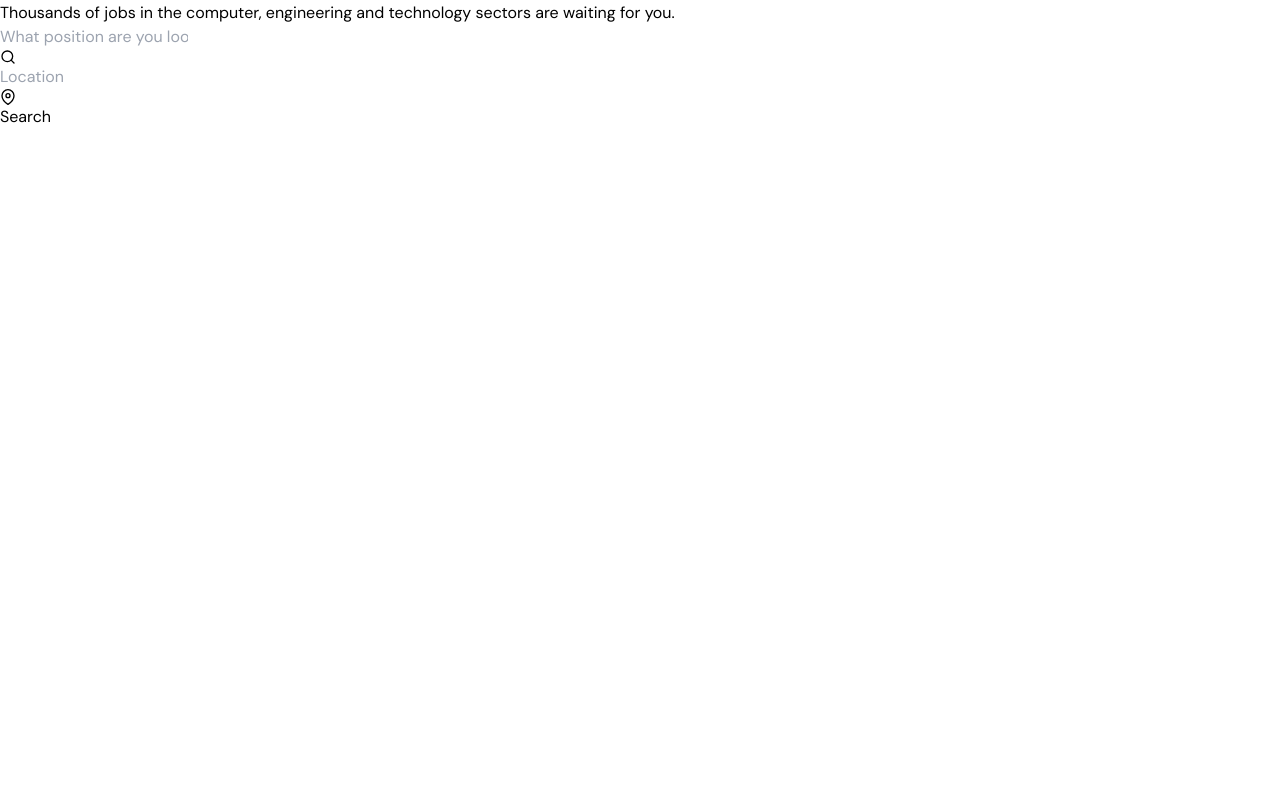
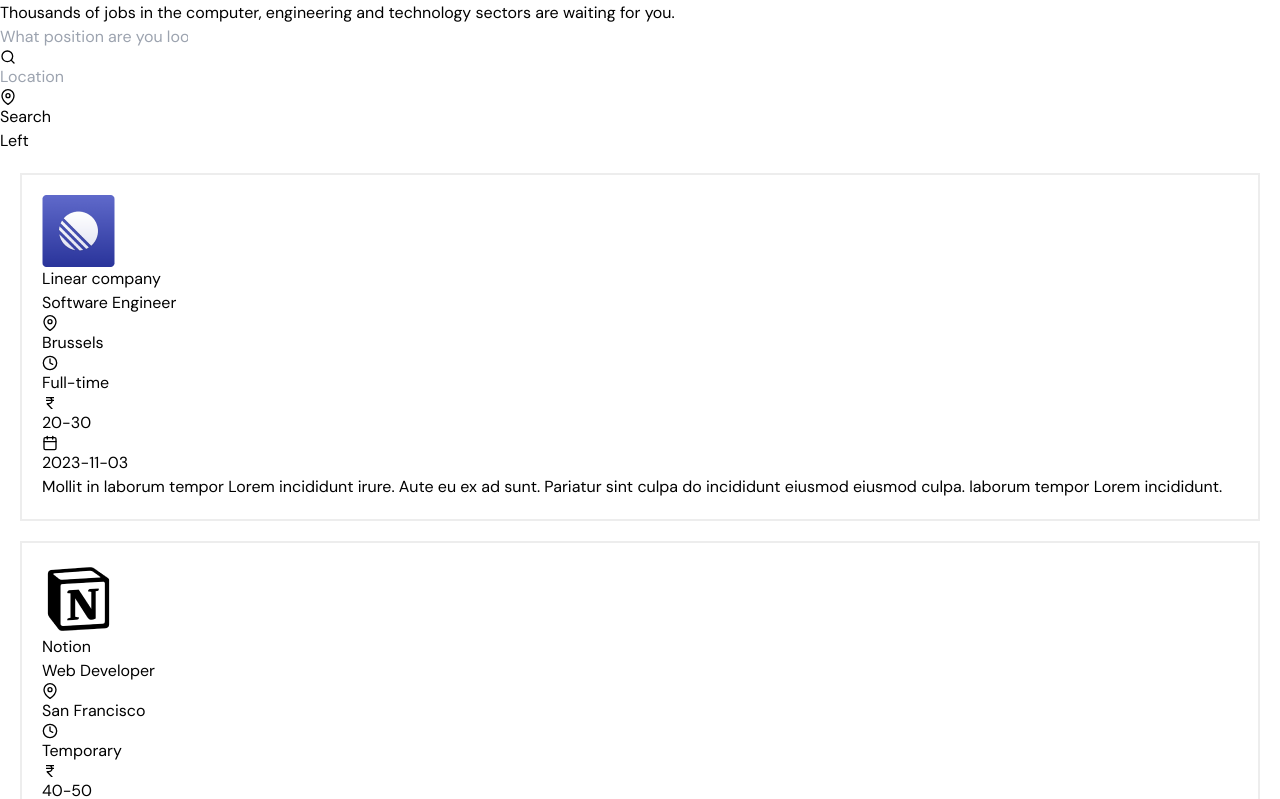
Before and after one commit to sshah711/mern-job, a React (Vite) app in the folder jobify-client/: page / in a window 1280 px wide. Shown: the part 341-1140 px from the top of the page. Before the commit the page ends 800 px from the top, so only its background shows below. Built offline with nearby package versions, Linux system fonts and the light colour scheme.

Commit message:
card main done

```diff
--- a/jobify-client/src/Pages/Hom.jsx
+++ b/jobify-client/src/Pages/Hom.jsx
@@ -1,15 +1,80 @@
-import React, { useState } from 'react'
+import React, { useEffect, useState } from 'react'
 import Banner from '../components/Banner'
+import { data } from 'autoprefixer';
+import Card from '../components/Card';
+import Jobs from './Jobs';
 
 const Hom = () => {
+  const [selectedCategory, setSelectedCategory] = useState(null);
+  const [jobs, setJobs] = useState([]);
+  useEffect(() => {
+    fetch("jobs.json").then(res => res.json()).then(data => {
+      setJobs(data)
+    })
+  }, [])
+  //console.log(jobs)
+
   const [query, setQuery] = useState("");
-        const handleInputChange = (event) => {
-        setQuery(event.target.value)
+  const handleInputChange = (event) => {
+    setQuery(event.target.value)
+  }
+  //  console.log(query)
+
+  //filter jobs by title
+
+  const filteredItems = jobs.filter((job) => job.jobTitle.toLowerCase().indexOf(query.toLocaleLowerCase()) !== -1)
+  //console.log(filteredItems)
+
+  //radio based filtering
+
+  const handleChange = (event) => {
+    setSelectedCategory(event.target.value)
+  }
+
+  //button based filtering
+
+  const handleClick = (event) => {
+    setSelectedCategory(event.target.value)
+  }
+
+  //main function
+
+  const filteredData = (jobs, selected,query) => {
+    let filteredJobs  = jobs;
+    //filtering input items
+    if (query){
+        filteredJobs = filteredItems;
     }
-     console.log(query)
-  return (
-  <Banner query={query} handleInputChange={handleInputChange} />
-  )
+    // category filtering
+    if(selected){
+      filteredJobs=filteredJobs.filter(({jobLocation,maxPrice,experienceLevel,salaryType,employmentType,postingDate})=>(
+         jobLocation.toLowerCase() === selected.toLowerCase() ||
+         parseInt(maxPrice) <= parseInt(selected) ||
+         salaryType.toLowerCase() === selected.toLowerCase() ||
+         employmentType.toLowerCase() === selected.toLowerCase()
+      ));
+      console.log(filteredJobs);
+    }
+    return filteredJobs.map((data, i) => <Card key={i} data={data} />)
+  }
+
+  const result = filteredData(jobs,selectedCategory,query);
+
+
+
+return (
+
+  <div>
+    <Banner query={query} handleInputChange={handleInputChange} />
+      {/* main content */}
+      <div className="bg-[#FAFAFA] md:grid grid-cols-4 gap-8 lg:px-24 px-4 py-12">
+        <div className='bg-white p-4 rounded'>Left</div>
+        <div className='col-span-2 bg-white p-4 rounded-sm'> <Jobs result={result}/> </div>
+        <div className='bg-white p-4 rounded'>Right</div>
+
+      </div>
+  </div>
+)
 }
 
 export default Hom
--- /dev/null
+++ b/jobify-client/src/Pages/Jobs.jsx
@@ -0,0 +1,9 @@
+import React from 'react'
+
+const Jobs = ({result}) => {
+  return (
+    <div>{result}</div>
+  )
+}
+
+export default Jobs
--- a/jobify-client/src/components/Banner.jsx
+++ b/jobify-client/src/components/Banner.jsx
@@ -29,7 +29,7 @@
                     <input type="text" name="title" id="title"
                        placeholder='Location'
                        className='block flex-1 border-0 bg-transparent py-1.5 pl-8 text-gray-900 placeholder:text-gray-400 focus:right-0 sm:text-sm sm:leading-6'
-                       value={""}
+                       //value={""}
                        />
                     <FiMapPin className='absolute mt-2.5 ml-2 text-gray-400'/>
                     </div>
--- /dev/null
+++ b/jobify-client/src/components/Card.jsx
@@ -0,0 +1,35 @@
+import React from 'react'
+import { Link } from 'react-router-dom';
+import {FiCalendar, FiClock, FiMapPin} from "react-icons/fi"
+//import {FaRupeeSign} from "react-icons/fa"
+import {MdCurrencyRupee} from "react-icons/md"
+const Card = ({data}) => {
+    const {companyName, jobTitle, companyLogo, minPrice, maxPrice, salaryType, jobLocation, employmentType, postingDate, description} = data;
+  return (
+    // <div>
+    //     <h3>
+    //        {data.jobTitle}
+    //     </h3>
+    // </div>
+
+    <section className='card'>
+        <Link to={"/"} className='flex gap-4 flex-col sm:flex-row items-start'>
+        <img src={companyLogo} alt=''/>
+        <div>
+            <h4 className='text-primary mb-1'> {companyName} </h4>
+            <h3 className='text-lg font-semibold mb-2'>{jobTitle}</h3>
+
+        <div className='text-primary/70 text-base flex flex-wrap gap-2 mb-2'>
+            <span className='flex items-center gap-2'><FiMapPin/> {jobLocation} </span>
+            <span className='flex items-center gap-2'><FiClock/> {employmentType} </span>
+            <span className='flex items-center gap-2'><MdCurrencyRupee/> {minPrice}-{maxPrice} </span>
+            <span className='flex items-center gap-2'><FiCalendar/> {postingDate} </span>
+        </div>
+        <p className='text-base text-primary/70'>{description}</p>
+        </div>
+        </Link>
+    </section>
+  )
+}
+
+export default Card
```
